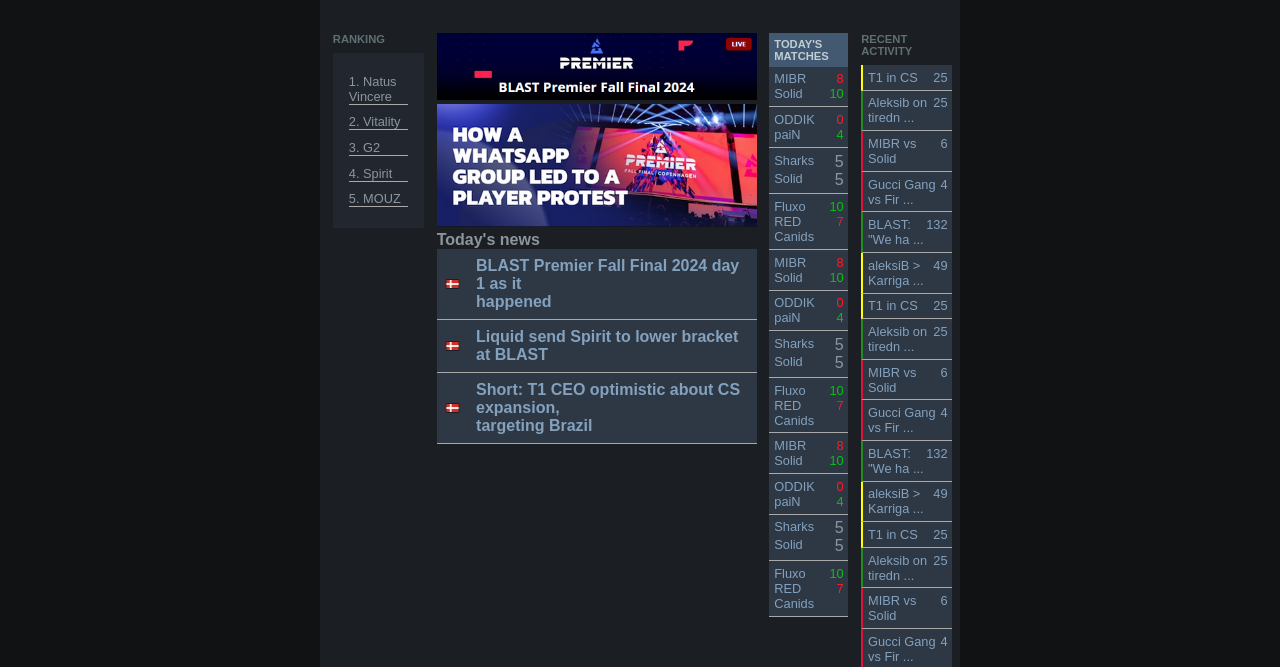
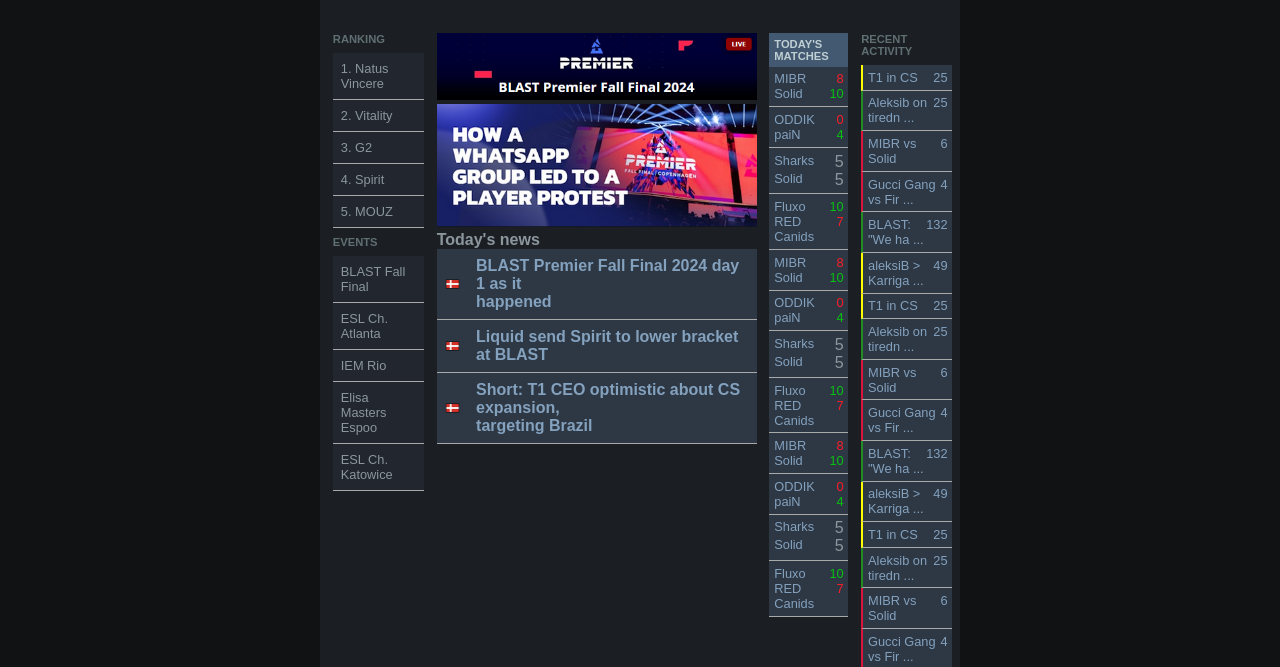
Before and after one commit to bananpalme/portf-lje-opgave-2, a plain HTML site: page index.html in a window 1280 px wide. Shown: the part 103-770 px from the top of the page. Drawn offline with Linux system fonts and the light colour scheme.

Commit message:
displays events, and added hover effects

```diff
--- a/index.css
+++ b/index.css
@@ -4,7 +4,6 @@
     margin: 0;
     padding: 0;
     color: #8B969D;
-
 }
 
 header {
@@ -74,23 +73,27 @@ body {
     font-size: 0.7rem;
 }
 
-.teamRanking {
+.rankingList {
     list-style-position: inside;
     background-color: #22272F;
-    padding: 1rem;
+
 
 }
 
-.teamRanking ol {
-    display: flex;
-    flex-direction: column;
 
+.rankingList li {
+    font-size: 0.8rem;
+    border-bottom: solid darkgray 1px;
+    padding: .5rem;
 }
 
-.teamRanking li {
-    font-size: 0.8rem;
-    margin: 0.3rem 0;
-    border-bottom: solid darkgray 1px;
+.rankingList ul {
+    list-style-type: none;
+}
+
+.rankingList li:hover {
+    cursor: pointer;
+    background-color: #546980;
 }
 
 .bigPicture {
@@ -119,6 +122,11 @@ body {
     height: 2vh;
 }
 
+.articleDiv:hover {
+    cursor: pointer;
+    background-color: #546980;
+}
+
 .matches {
     width: 13vw;
     padding: 0 0.8rem;
@@ -137,6 +145,11 @@ body {
     border-bottom: solid darkgray 1px;
     padding: .3rem;
 
+}
+
+.matchup:hover {
+    cursor: pointer;
+    background-color: #546980;
 }
 
 .matchupTeam {
@@ -175,6 +188,11 @@ body {
     justify-content: space-between;
 }
 
+.forumPostsYellow:hover, .forumPostsGreen:hover, .forumPostsRed:hover{
+    cursor: pointer;
+    background-color: #546980;
+}
+
 .forumPostsYellow {
     border-left: solid yellow 2px;
 }
--- a/index.html
+++ b/index.html
@@ -60,7 +60,7 @@
         <div class="content">
             <div class="ranking">
                 <p>RANKING</p>
-                <div class="teamRanking">
+                <div class="rankingList">
                     <ol >
                         <li>Natus Vincere</li>
                         <li>Vitality</li>
@@ -68,6 +68,16 @@
                         <li>Spirit</li>
                         <li>MOUZ</li>
                     </ol>
+                </div>
+                <p>EVENTS</p>
+                <div class="rankingList">
+                    <ul>
+                        <li>BLAST Fall Final</li>
+                        <li>ESL Ch. Atlanta</li>
+                        <li>IEM Rio</li>
+                        <li>Elisa Masters Espoo</li>
+                        <li>ESL Ch. Katowice</li>
+                    </ul>
                 </div>
             </div>
             <div class="newsDiv">
```
